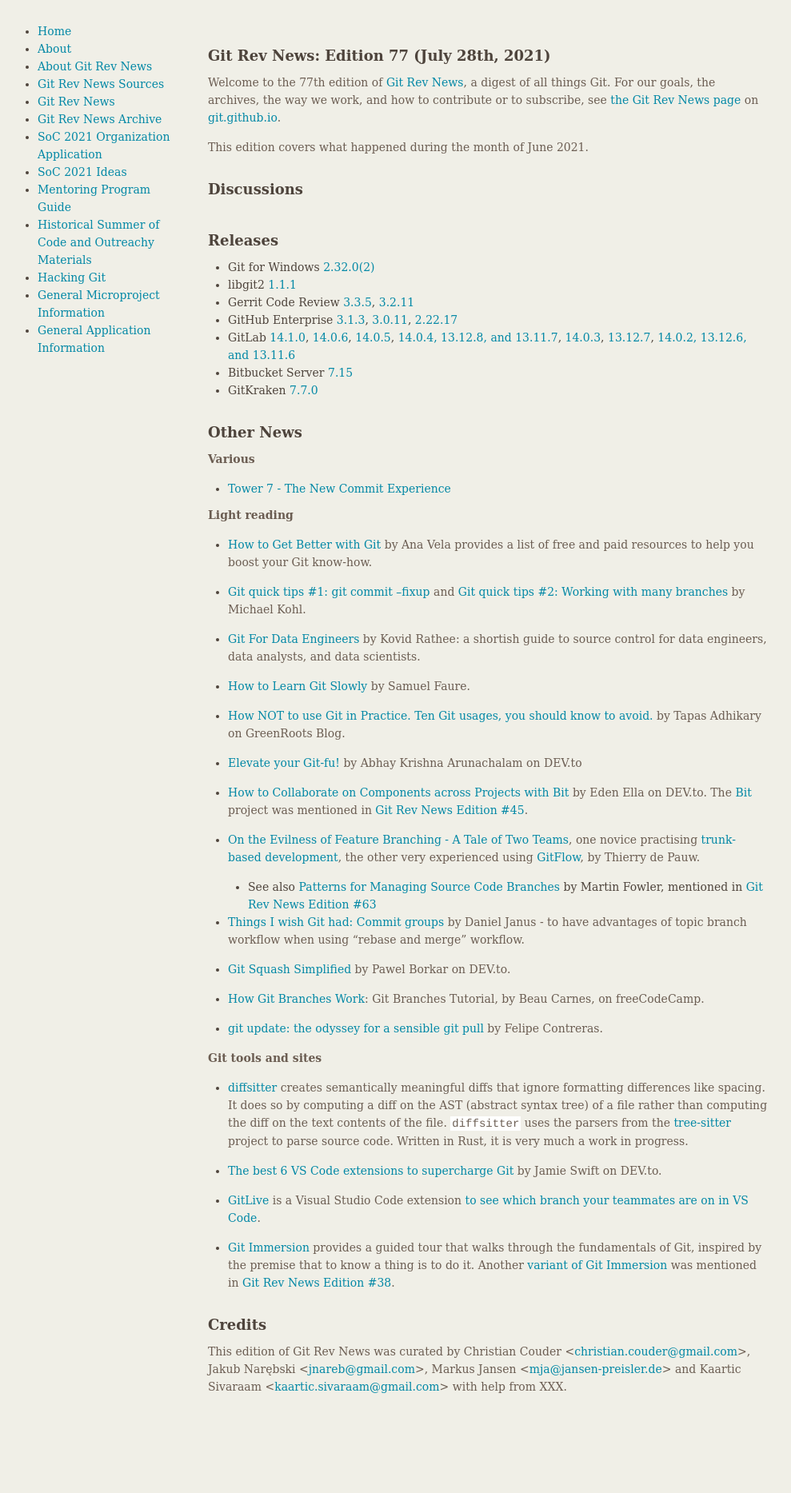
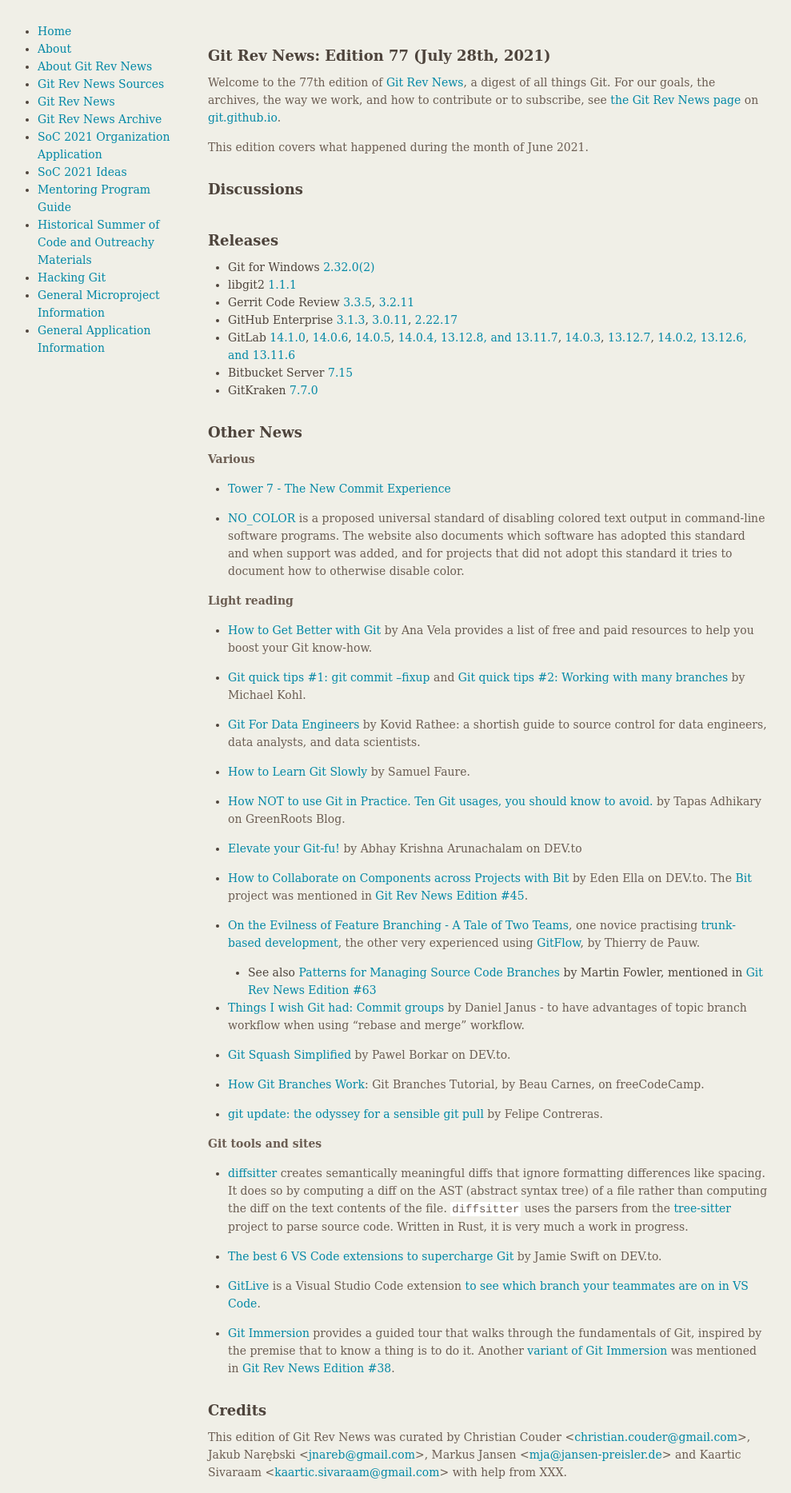
Before and after one commit to git/git.github.io, a Jekyll site: the page built from rev_news/drafts/edition-77.md, in a window 1280 px wide. Shown: the whole page at 80% size, without its empty margins (149-1138 px from the left). Built offline with Jekyll 4.4.1, drawn with Linux system fonts in a browser that asks for light colours; before the commit the page ends 1760 px from its top, so only the background shows below that.

Commit message:
rn-77: Add links to various articles and tools, part 3

```diff
--- a/rev_news/drafts/edition-77.md
+++ b/rev_news/drafts/edition-77.md
@@ -56,6 +56,13 @@
 
 __Various__
 * [Tower 7 - The New Commit Experience](https://www.git-tower.com/blog/tower-mac-7)
+
+* [NO\_COLOR](https://no-color.org/) is a proposed universal standard of
+  disabling colored text output in command-line software programs. The website
+  also documents which software has adopted this standard and when support was
+  added, and for projects that did not adopt this standard it tries to document
+  how to otherwise disable color.
+
 
 __Light reading__
 * [How to Get Better with Git](https://www.anavela.dev/how-to-get-better-with-git)
```
